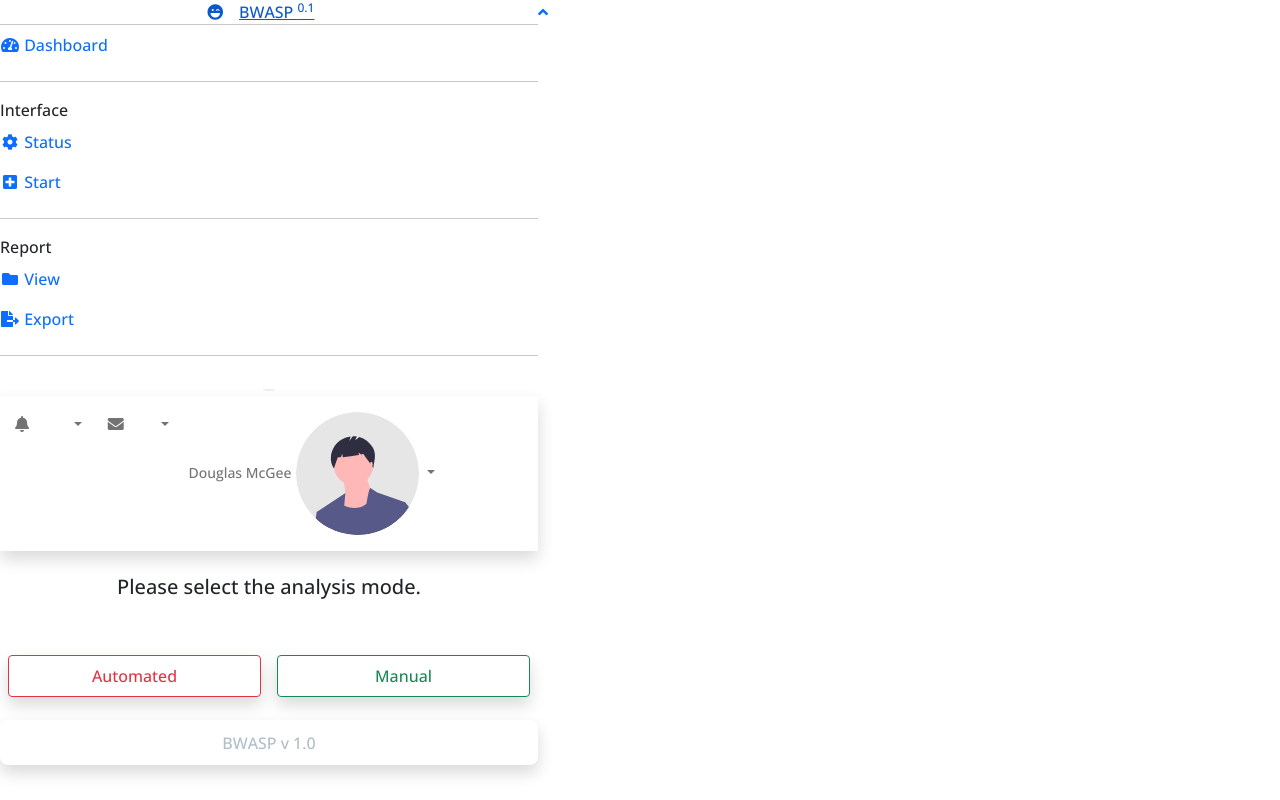
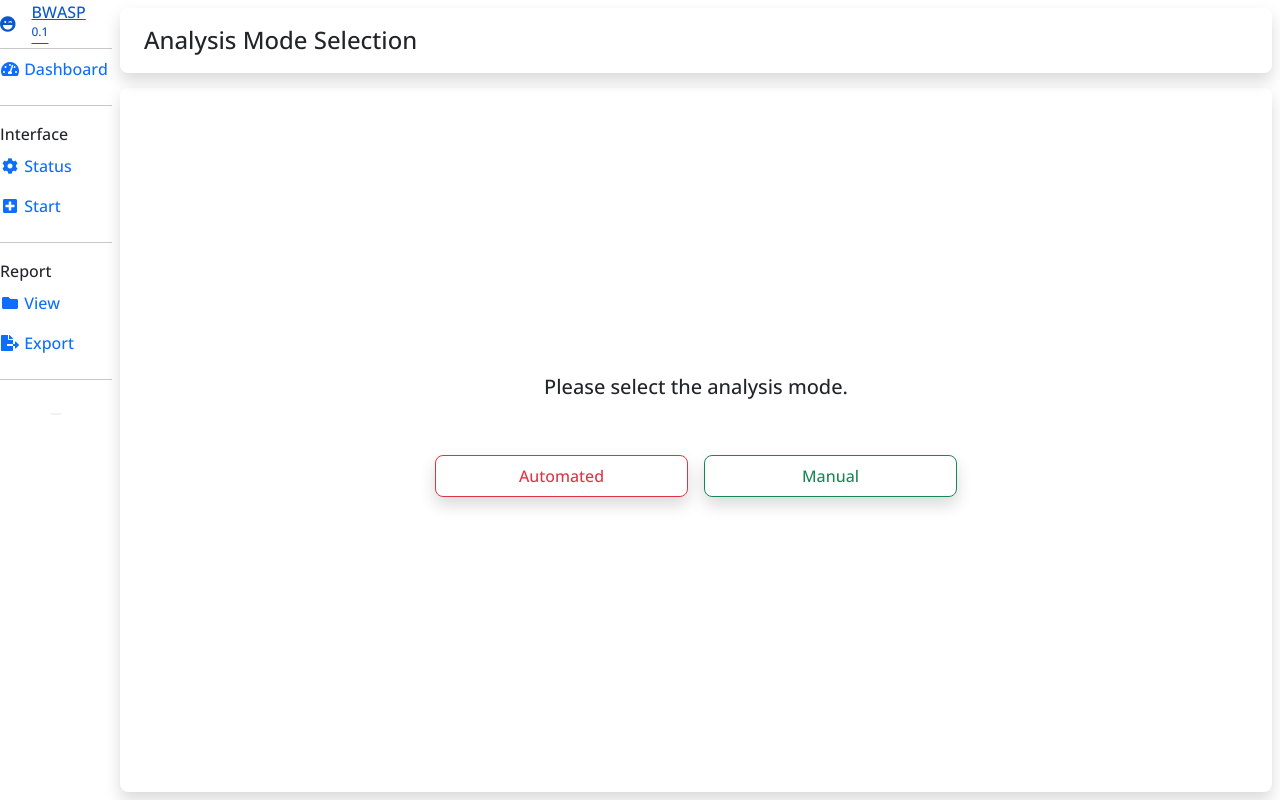
Before and after one commit to BWASP/BWASP, a Flask app: page / in a window 1280 px wide. Run offline with Flask 3, Linux system fonts and the light colour scheme; parts of the project's set-up code (start-up, migrations or seed data) failed here and were passed over; some libraries are stand-ins or nearby versions.

Commit message:
Upgraded to V2 Design

```diff
--- a/Web/templates/common/mode_selection.html
+++ b/Web/templates/common/mode_selection.html
@@ -3,78 +3,36 @@
 
 {% include 'components/head.html' %}
 
-<body id="page-top">
-
-<!-- Page Wrapper -->
-<div id="wrapper">
-    {% include 'components/sidebar.html' %}
-
-    <!-- Content Wrapper -->
-    <div id="content-wrapper" class="d-flex flex-column">
-        <div id="content">
-            {% include 'components/navigation.html' %}
-
-            <!-- Begin Page Content -->
+<body>
+{% include 'components/sidebar.html' %}
+<div class="commonPadding w-100">
+    <div class="d-inline-flex sizer element-top">
+        <div class="bg-white h-100 text-dark p-4 pt-3 pb-3 w-100 sizer center-horizontal border-rounded shadow">
+            <h4 class="text-decoration-none mb-0">Analysis Mode Selection</h4>
+        </div>
+    </div>
+    <div class="bg-white shadow text-dark sizer element-objects border-rounded separatedTab">
+        <div class="p-4 w-100" id="job-order">
             <div class="container-fluid d-flex justify-content-center align-items-center h-100">
                 <div class="row">
                     <h5 class="col-md-12 text-center mb-5">Please select the analysis mode.</h5>
                     <div class="col-md-6 p-2">
-                        <a class="btn btn-outline-danger shadow p-2 pl-3 pr-3 ml-2 w-100" href="/automation/options">Automated</a>
+                        <a class="btn btn-outline-danger shadow p-2 pl-3 pr-3 ml-2 w-100 border-rounded" href="/automation/options">Automated</a>
                     </div>
                     <div class="col-md-6 p-2">
-                        <a class="btn btn-outline-success shadow p-2 pl-3 pr-3 ml-2 w-100">Manual</a>
+                        <a class="btn btn-outline-success shadow p-2 pl-3 pr-3 ml-2 w-100 border-rounded">Manual</a>
                     </div>
                 </div>
-            </div>
-            <!-- /.container-fluid -->
-
-        </div>
-        <!-- End of Main Content -->
-
-        {% include 'components/footer.html' %}
-
-    </div>
-    <!-- End of Content Wrapper -->
-
-</div>
-<!-- End of Page Wrapper -->
-
-<!-- Scroll to Top Button-->
-<a class="scroll-to-top rounded" href="#page-top">
-    <i class="fas fa-angle-up"></i>
-</a>
-
-<!-- Logout Modal-->
-<div class="modal fade" id="logoutModal" tabindex="-1" role="dialog" aria-labelledby="exampleModalLabel"
-     aria-hidden="true">
-    <div class="modal-dialog" role="document">
-        <div class="modal-content">
-            <div class="modal-header">
-                <h5 class="modal-title" id="exampleModalLabel">Ready to Leave?</h5>
-                <button class="close" type="button" data-dismiss="modal" aria-label="Close">
-                    <span aria-hidden="true">×</span>
-                </button>
-            </div>
-            <div class="modal-body">Select "Logout" below if you are ready to end your current session.</div>
-            <div class="modal-footer">
-                <button class="btn btn-secondary" type="button" data-dismiss="modal">Cancel</button>
-                <a class="btn btn-primary" href="login.html">Logout</a>
             </div>
         </div>
     </div>
 </div>
 
-<!-- Bootstrap core JavaScript-->
-<script src="{{ url_for('static', filename='vendor/jquery/jquery.min.js') }}"></script>
-<script src="{{ url_for('static', filename='vendor/bootstrap/js/bootstrap.bundle.min.js') }}"></script>
-<!-- Core plugin JavaScript-->
-<script src="{{ url_for('static', filename='vendor/jquery-easing/jquery.easing.min.js') }}"></script>
-<!-- Custom scripts for all pages-->
-<script src="{{ url_for('static', filename='js/sb-admin-2.min.js') }}"></script>
-<!-- Page level plugins -->
-<script src="{{ url_for('static', filename='vendor/chart.js/Chart.min.js') }}"></script>
-<!-- Page level custom scripts -->
-<script src="{{ url_for('static', filename='js/demo/chart-area-demo.js') }}"></script>
-<script src="{{ url_for('static', filename='js/demo/chart-pie-demo.js') }}"></script>
+<script>
+    var tooltipTriggerList = [].slice.call(document.querySelectorAll('[data-bs-toggle="tooltip"]'))
+    var tooltipList = tooltipTriggerList.map(function (tooltipTriggerEl) {
+        return new bootstrap.Tooltip(tooltipTriggerEl)
+    })
+</script>
 </body>
 </html>
```
